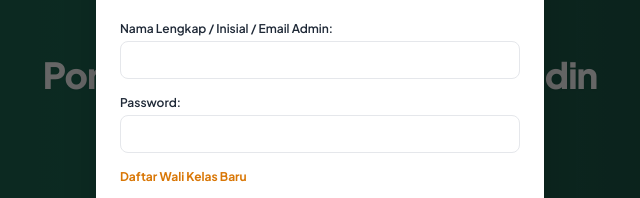
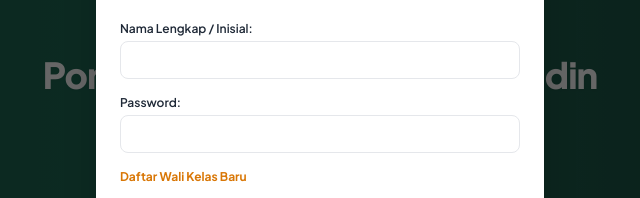
Before and after one commit to wakamadmaalibaharuddin-dot/ponpes-ali-baharuddin, a plain HTML site: page index.html in a window 1280 px wide. Both pictures are taken after a click on the button "Masuk / Login". Shown: the part 341-539 px from the top of the page, 320-960 px from the left. Drawn offline with nearby package versions, Linux system fonts and the light colour scheme; no server answers.

Commit message:
index.html

```diff
--- a/index.html
+++ b/index.html
@@ -929,7 +929,7 @@
             </div>
             <form onsubmit="handleLogin(event)" class="space-y-4">
                 <div>
-                    <label class="block text-xs font-semibold mb-1">Nama Lengkap / Inisial / Email Admin:</label>
+                    <label class="block text-xs font-semibold mb-1">Nama Lengkap / Inisial:</label>
                     <input type="text" id="loginIdentifier" required class="w-full p-2.5 border rounded-lg text-xs">
                 </div>
                 <div>
```
